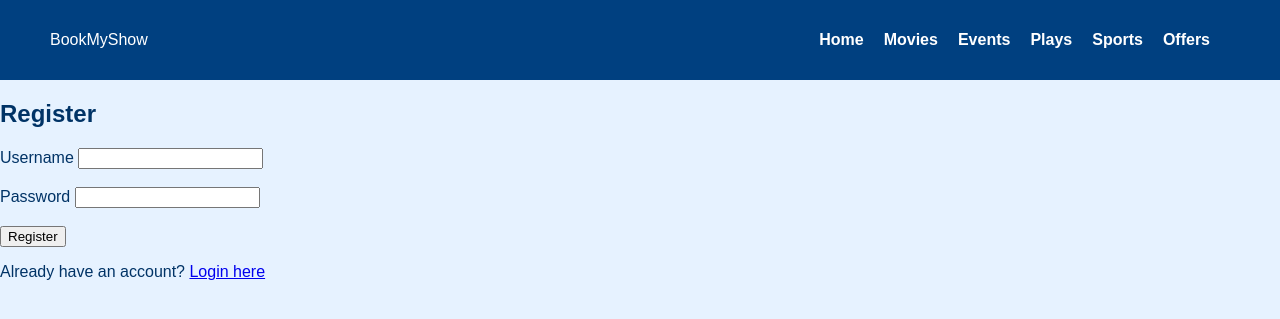
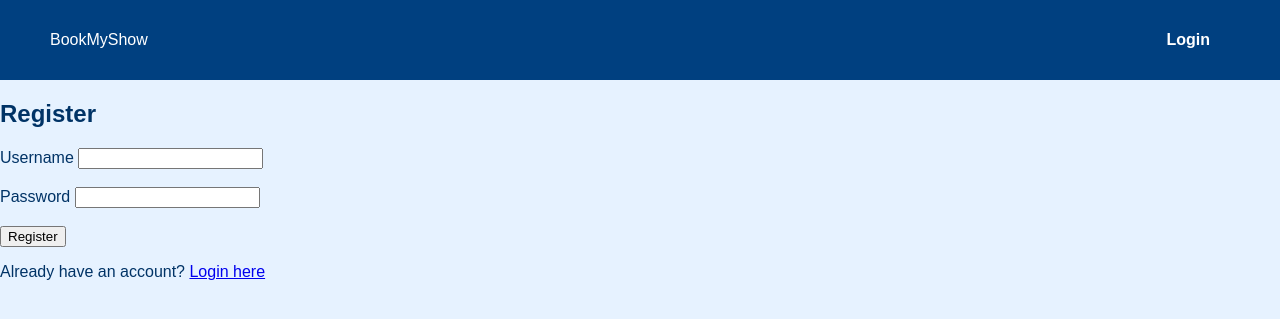
Before and after one commit to Koushik168/IS-Programming, a Flask app: page /register in a window 1280 px wide. Shown: the top 319 px of the page. Run offline with Flask 3, Linux system fonts and the light colour scheme.

Commit message:
Update register.html

```diff
--- a/Book-my-show/templates/register.html
+++ b/Book-my-show/templates/register.html
@@ -12,12 +12,7 @@
         <div class="logo">BookMyShow</div>
         <nav>
             <ul>
-                <li><a href="index.html">Home</a></li>
-                <li><a href="movies.html">Movies</a></li>
-                <li><a href="events.html">Events</a></li>
-                <li><a href="plays.html">Plays</a></li>
-                <li><a href="sports.html">Sports</a></li>
-                <li><a href="offers.html">Offers</a></li>
+                <li><a href="{{ url_for('login') }}">Login</a></li>
             </ul>
         </nav>
     </header>
```
